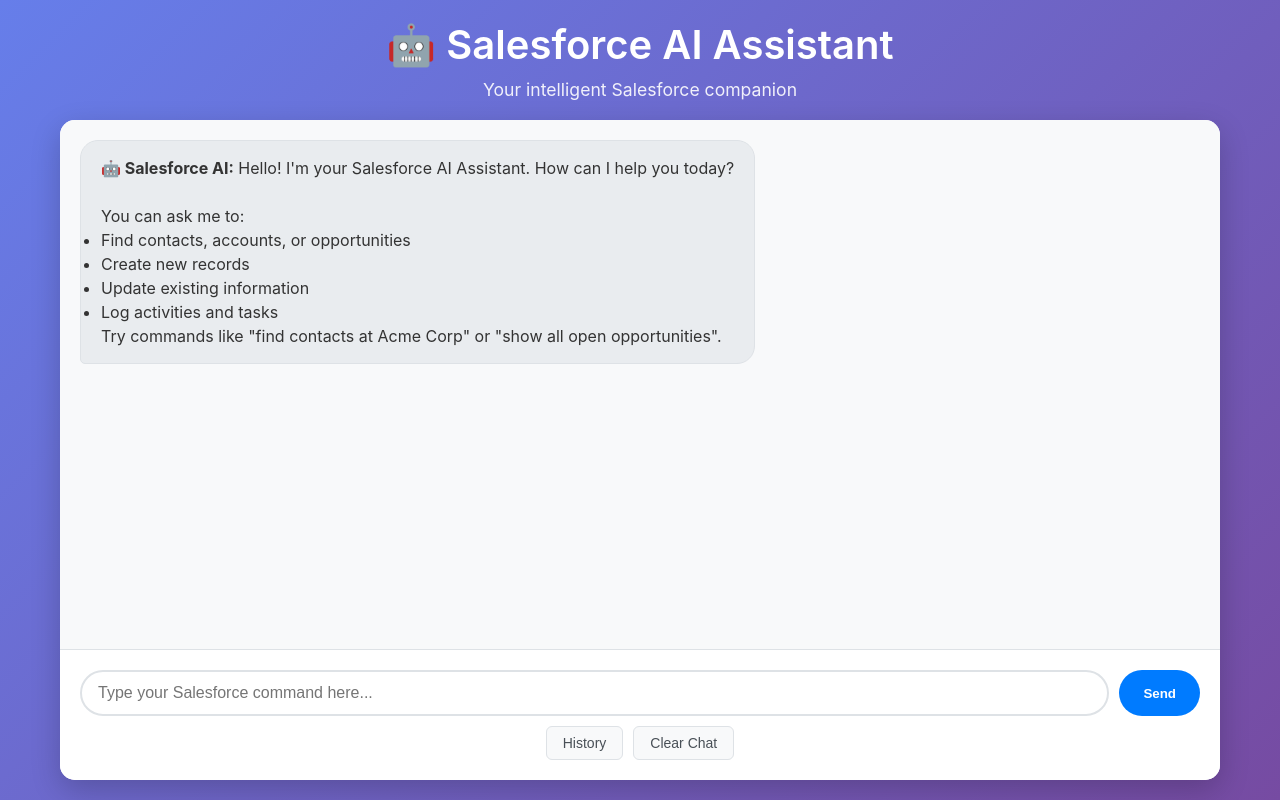
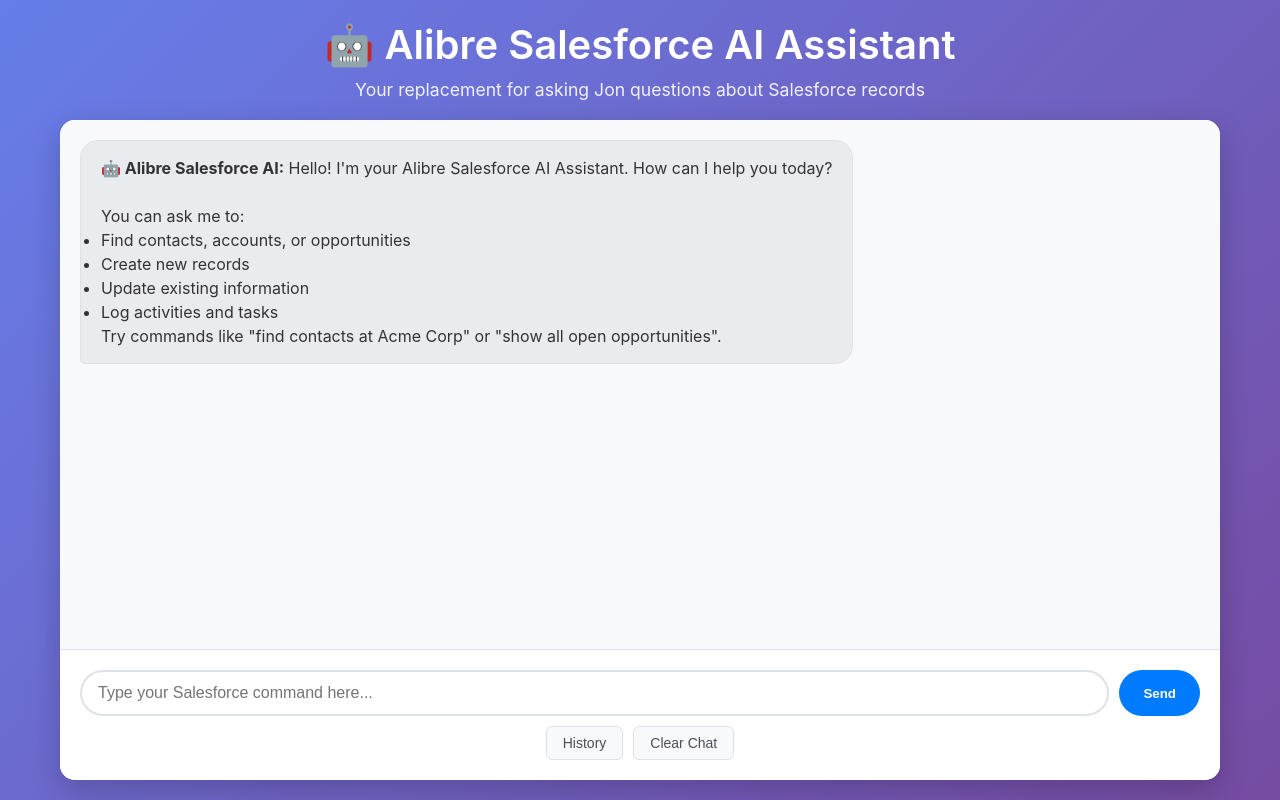
Before and after one commit to jpalibr3/TaskMaster, a Flask app: page / in a window 1280 px wide. Run offline with Flask 3, Linux system fonts and the light colour scheme.

Commit message:
Update the application name and description to reflect new branding
Rename the application from "Salesforce AI Assistant" to "Alibre Salesforce AI Assistant" and update its description in `templates/index.html`.

Replit-Commit-Author: Agent
Replit-Commit-Session-Id: dd28166a-fba6-4494-b25f-decf05641924
Replit-Commit-Screenshot-Url: https://storage.googleapis.com/screenshot-production-us-central1/45c07449-259c-4ea5-948b-320f2e2a3c55/df0dbb58-fbfa-4948-93a6-1cb68c9b6af1.jpg

```diff
--- a/templates/index.html
+++ b/templates/index.html
@@ -3,21 +3,21 @@
 <head>
     <meta charset="UTF-8">
     <meta name="viewport" content="width=device-width, initial-scale=1.0">
-    <title>Salesforce AI Assistant</title>
+    <title>Alibre Salesforce AI Assistant</title>
     <link rel="stylesheet" href="{{ url_for('static', filename='style.css') }}">
 </head>
 <body>
     <div class="container">
         <header class="header">
-            <h1>🤖 Salesforce AI Assistant</h1>
-            <p>Your intelligent Salesforce companion</p>
+            <h1>🤖 Alibre Salesforce AI Assistant</h1>
+            <p>Your replacement for asking Jon questions about Salesforce records</p>
         </header>
 
         <div class="chat-container">
             <div class="chat-messages" id="chatMessages">
                 <div class="message ai-message">
                     <div class="message-content">
-                        <strong>🤖 Salesforce AI:</strong> Hello! I'm your Salesforce AI Assistant. How can I help you today?
+                        <strong>🤖 Alibre Salesforce AI:</strong> Hello! I'm your Alibre Salesforce AI Assistant. How can I help you today?
                         <br><br>
                         You can ask me to:
                         <ul>
```
Also changed, not shown: attached_assets/targeted_element_1749096284942.png (added).
